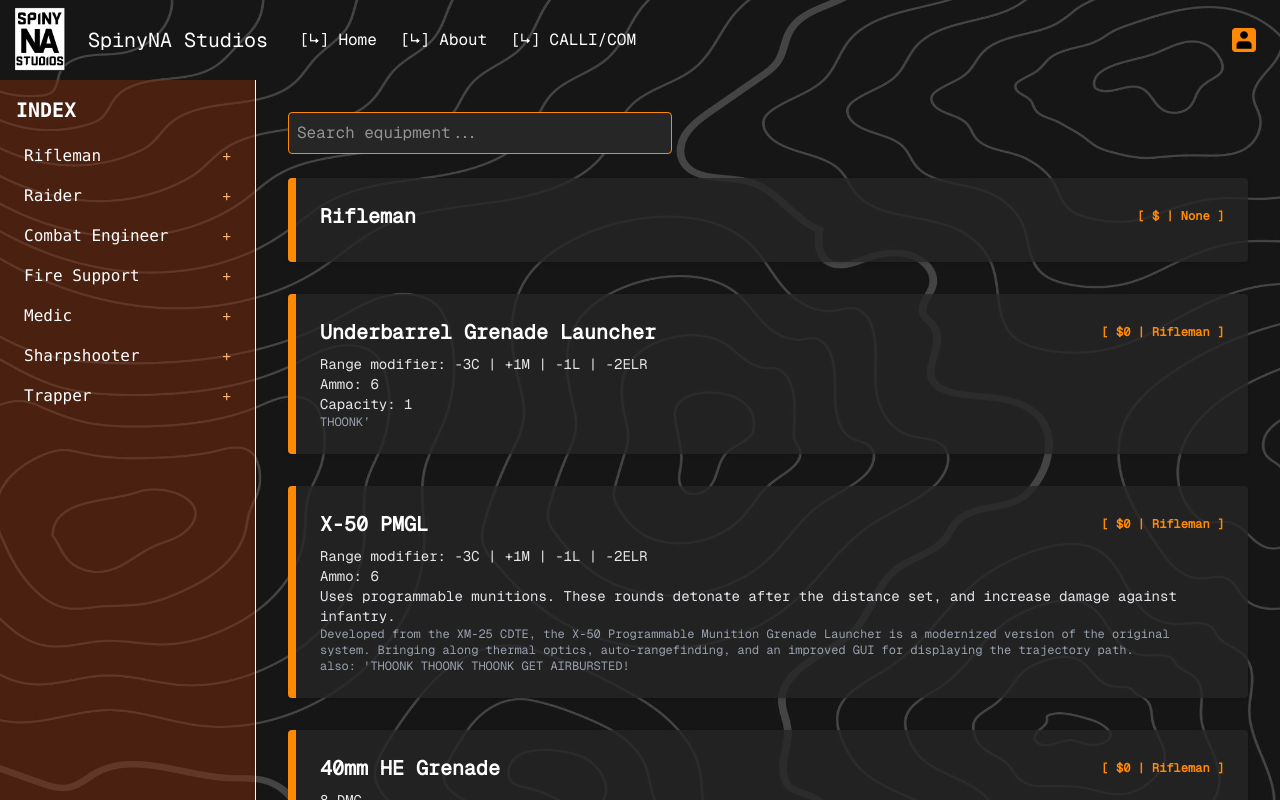
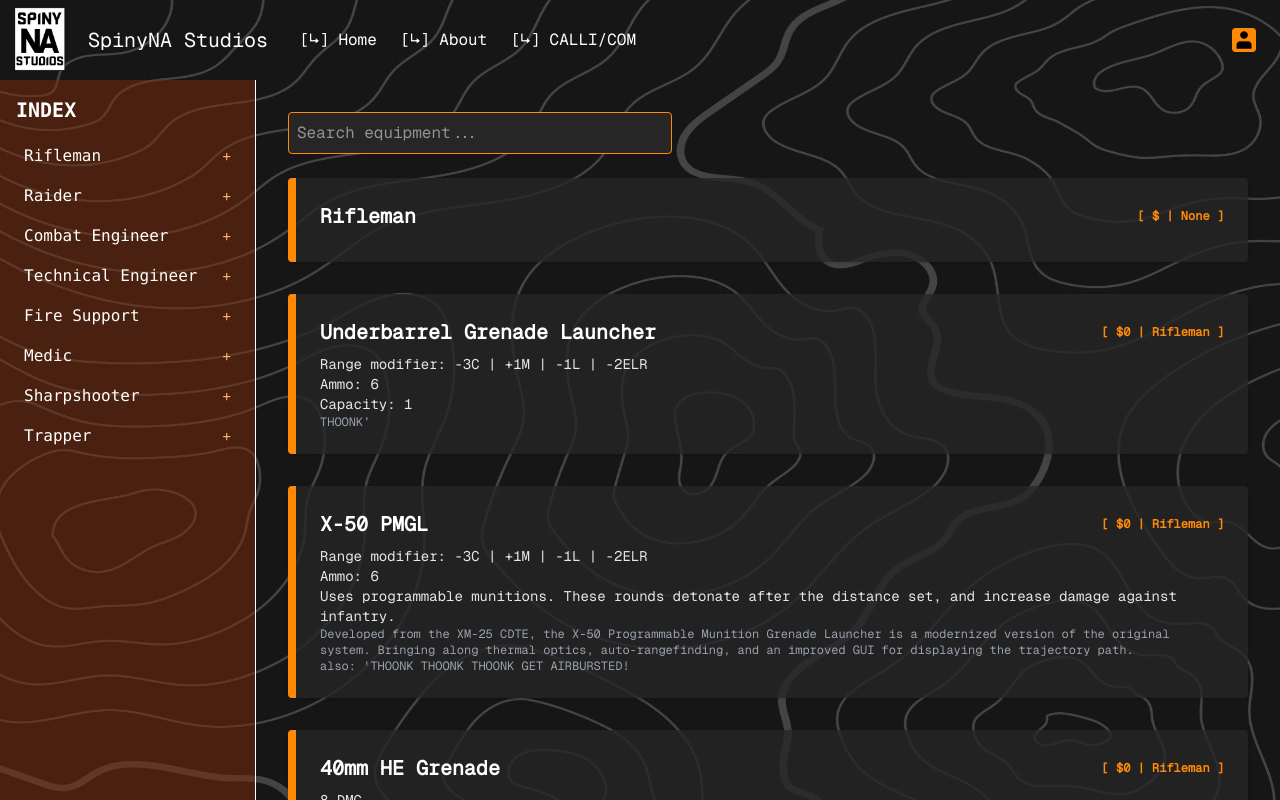
Before and after one commit to RudrNaik/CALLICOM, a React (Vite) app in the folder frontend/: page /CALLICOM/Armory in a window 1280 px wide. Shown: the top 800 px of the page. Built offline with nearby package versions, Linux system fonts and the light colour scheme.

Commit message:
Added technical engineer gadgets.

```diff
--- a/frontend/src/components/CharacterRoster/CharDetailComponents/GadgetAmmo.jsx
+++ b/frontend/src/components/CharacterRoster/CharDetailComponents/GadgetAmmo.jsx
@@ -19,7 +19,7 @@ export default function GadgetAmmo({
 
   // ---- classify gadget modes ----
   const isMixed = useMemo(
-    () => ["spec-ammo", "stim-pouch", "x89-ams", "ugl"].includes(gadgetId),
+    () => ["spec-ammo", "stim-pouch", "x89-ams", "ugl", "demo-dog"].includes(gadgetId),
     [gadgetId]
   );
 
@@ -78,6 +78,7 @@ export default function GadgetAmmo({
     if (gadgetId === "spec-ammo")
       return { title: "Special Ammo", max: config.maxSpecAmmo ?? 0 };
     if (gadgetId === "thinkpad") return { title: "Hacks", max: 0 };
+    if (gadgetId === "demo-dog") return { title: "Variant", max: 0 };
     if (isExpendable)
       return { title: "Munitions", max: effectiveMax };
     return { title: "Consumables", max: 0 };
@@ -93,6 +94,8 @@ export default function GadgetAmmo({
       return `Choose up to ${config.maxStims} stims.`;
     if (gadgetId === "spec-ammo" && config.maxSpecAmmo != null)
       return `Choose up to ${config.maxSpecAmmo} rounds`;
+    if (gadgetId === "demo-dog")
+      return `Select a variant. [-1 values deselect, increase to magazine size for selected variant.]`
     if (isExpendable) return `Max: ${effectiveMax}x rounds/grenades/charges.`;
     return null;
   }, [config, gadgetId, isExpendable, effectiveMax]);
--- a/frontend/src/data/Equipment.json
+++ b/frontend/src/data/Equipment.json
@@ -220,6 +220,74 @@
         "cost": 30000,
         "description": "Advanced, experimental Railgun design from Gold Coast. Utilizes electromagnetics to accelerate a 14.5 Anti-Material round from 0 to Mach 3 in under a second. We are not liable for hearing damage caused by extensive use.",
         "rulesText": "Range Modifiers: -1NS | -2C | +1L\n Ammo: 10\nPen: 4\nDamage: 14\n\nRequires a turn of charge-up before firing.\nWill cause characters within the room or round path to become Suppressed."
+    },
+    {
+        "id": "T-ENG",
+        "title": "Technical Engineer",
+        "class": "None"
+    },
+    {
+        "id": "fire-hornet",
+        "title": "XMQ-16 Fire Hornet",
+        "parentId": "T-ENG",
+        "class": "Technical Engineer",
+        "cost": 30000,
+        "description": "Taking the concept of the RQ-16 T-HAWK and MQ-8 Fire Scout, the Fire Hornet combines the concepts into a smaller, quadcopter platform. Equipped with a gun gimble and BUDDI Spotting software, the Fire Scout offers engineers the flexibility to fight from multiple angles, or flank targets they can't get to from the sky.",
+        "rulesText": "L-wep: 1 | Endurance: 1 | Notice: 2 | Investigation: 1 \n 5 HP | AC:0 \n [Airborne] [Repairable] "
+    },
+    {
+        "id": "demo-dog",
+        "title": "XMQ-88 Demolition Dog",
+        "parentId": "T-ENG",
+        "class": "Technical Engineer",
+        "cost": 0,
+        "description": "Developed to solve an ethics concern of K-9 units, and subsequently creating new ones with unmanned drones, the XMQ-88 Demo-Dog is an unmanned, autonomous, quadrapedial robot. It can be equipped with a variety of equipment, from supressed SMGs for a frontline role, marksman rifles as a remote sniper sentry, to even LMGs for supressive fire. It even makes noises when you pet it!",
+        "rulesText": "General-Wep: 1 | Endurance: 2 | Notice: 1 | Stealth: 1 \n 30 HP | AC:1 \n [Ground] [Repairable]"
+    },
+    {
+        "id": "dd-frontliner",
+        "title": "XMQ-88 Demo-Dog [Frontline]",
+        "parentId": "T-ENG",
+        "class": "Technical Engineer",
+        "cost": 0,
+        "description": "The original, and ever beloved Demo Dog. Don't fix what aint broken.",
+        "rulesText": "DMG 5 | PEN 2 | Range: +1 M , -1 L , -1 ELR | 6 turns of ammo |"
+    },
+    {
+        "id": "dd-stealth",
+        "title": "XMQ-88 Demo-Dog [Stealth]",
+        "parentId": "T-ENG",
+        "class": "Technical Engineer",
+        "cost": 6000,
+        "description": "Customized stealth package for the demo-dog. Originally created for the Special Reconaissance teams and SOCOM requirements, the package installs whisper quiet servos, strips unecessary armor, and swaps the standard belt fed GCR-500 for a supressed .300 blackout 'Kitty Kat' version.",
+        "rulesText": "DMG 4 | PEN 1 | Range: +1 C, -1 L, -2 ELR | 6 turns of ammo | +1 dice to stealth checks. AC:0"
+    },
+    {
+        "id": "dd-marksman",
+        "title": "XMQ-88 Demo-Dog [Marksman]",
+        "parentId": "T-ENG",
+        "class": "Technical Engineer",
+        "cost": 8000,
+        "description": "Dedicated marksman variant for Long Range Recon and endurance. Strips down the armor much like the stealth variant in favor of an advanced sensor suite.",
+        "rulesText": "DMG 6 | PEN 2 | Range: -1 C | +1 L | -1 ELR | 6 turns of ammo | +1 dice to notice checks, AC:0"
+    },
+    {
+        "id": "dd-gunner",
+        "title": "XMQ-88 Demo-Dog [Gunner]",
+        "parentId": "T-ENG",
+        "class": "Technical Engineer",
+        "cost": 5000,
+        "description": "Based off of prototypes found in 2018, the Gunner variant offers more firepower and ammo in exchange for poor heat dispersion due to the gimbal mount.",
+        "rulesText": "DMG 5 | PEN 2 | Range: +1 M , -1 L , -1 ELR | 9 turns of ammo | Can supress for at most 3 turns before barrel overheats or belt jams."
+    },
+    {
+        "id": "LMD",
+        "title": "XMQ-88 UCAV 'Magic Missile'",
+        "parentId": "T-ENG",
+        "class": "Technical Engineer",
+        "cost": 0,
+        "description": "The whir of electric motors and the buzz of small drones have become the new age stuka siren. Equipped with a shaped charge warhead, 'magic missiles' are guided by their operators onto targets such as tanks or infantry before detonating. Useful against dug in targets and some armored vehicles.",
+        "rulesText": "8 dmg, AT. When deployed, user's turn ends immediately. When attacking an enemy, the defender rolls acrobatics if they wish to dodge, weapons if they want to shoot it out of the sky. Uses a Drive check when deployed. Fumbles pre-detonate the warhead."
     },
     {
         "id": "F-SUP",
--- a/frontend/src/data/gadgetAmmoConfig.json
+++ b/frontend/src/data/gadgetAmmoConfig.json
@@ -51,6 +51,14 @@
       { "id": "cyb-MScsh", "label": "Mass Crashout" }
     ]
   },
+  "demo-dog": {
+    "options": [
+      { "id": "dd-frontliner", "label": "Frontline"},
+      { "id": "dd-stealth", "label": "Stealth" },
+      { "id": "dd-marksman", "label": "Marksman" },
+      { "id": "dd-gunner", "label": "Gunner" }
+    ]
+  },
   "m5-slam": {
     "max": 3
   },
```
